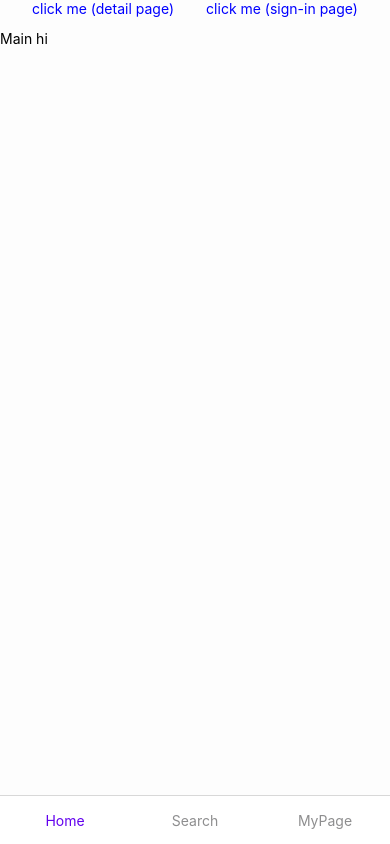
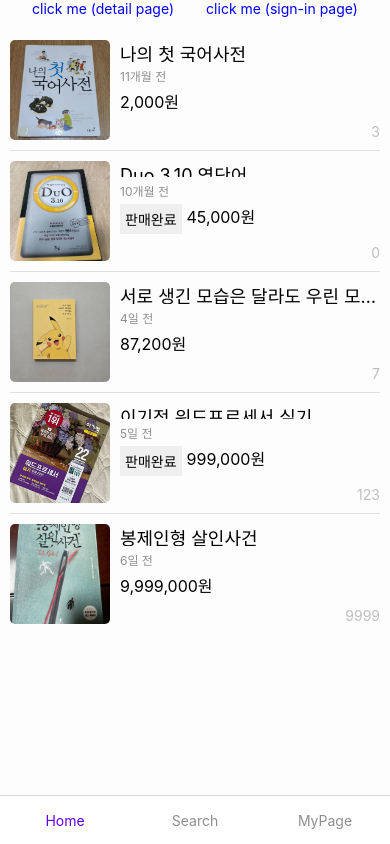
Before and after one commit to KimLeePark2/ChaekJang, a React Native app: screen /Home in a window 390 px wide. Built offline with nearby package versions, Linux system fonts and the light colour scheme.

Commit message:
[Feat] Home에 BookList 추가

```diff
--- a/src/screens/Home/Home.tsx
+++ b/src/screens/Home/Home.tsx
@@ -1,8 +1,9 @@
 import { CompositeScreenProps } from '@react-navigation/native';
 import { NativeStackScreenProps } from '@react-navigation/native-stack';
 import React from 'react';
-import { Pressable, StyleSheet, Text, View } from 'react-native';
+import { Pressable, Text, View } from 'react-native';
 import { SafeAreaView } from 'react-native-safe-area-context';
+import BookList from 'src/components/Book/BookList';
 
 type PropsType = CompositeScreenProps<
   NativeStackScreenProps<HomeStackParamsType, 'Home'>,
@@ -33,13 +34,15 @@ const Home: React.FC<PropsType> = ({ navigation }) => {
           <Text style={{ color: 'blue' }}>click me (sign-in page)</Text>
         </Pressable>
       </View>
-      <Text>Main hi</Text>
+      <View>
+        <BookList />
+      </View>
     </SafeAreaView>
   );
 };
 
-const styles = StyleSheet.create({
-  block: {},
-});
+// const styles = StyleSheet.create({
+//   block: {},
+// });
 
 export default Home;
```
